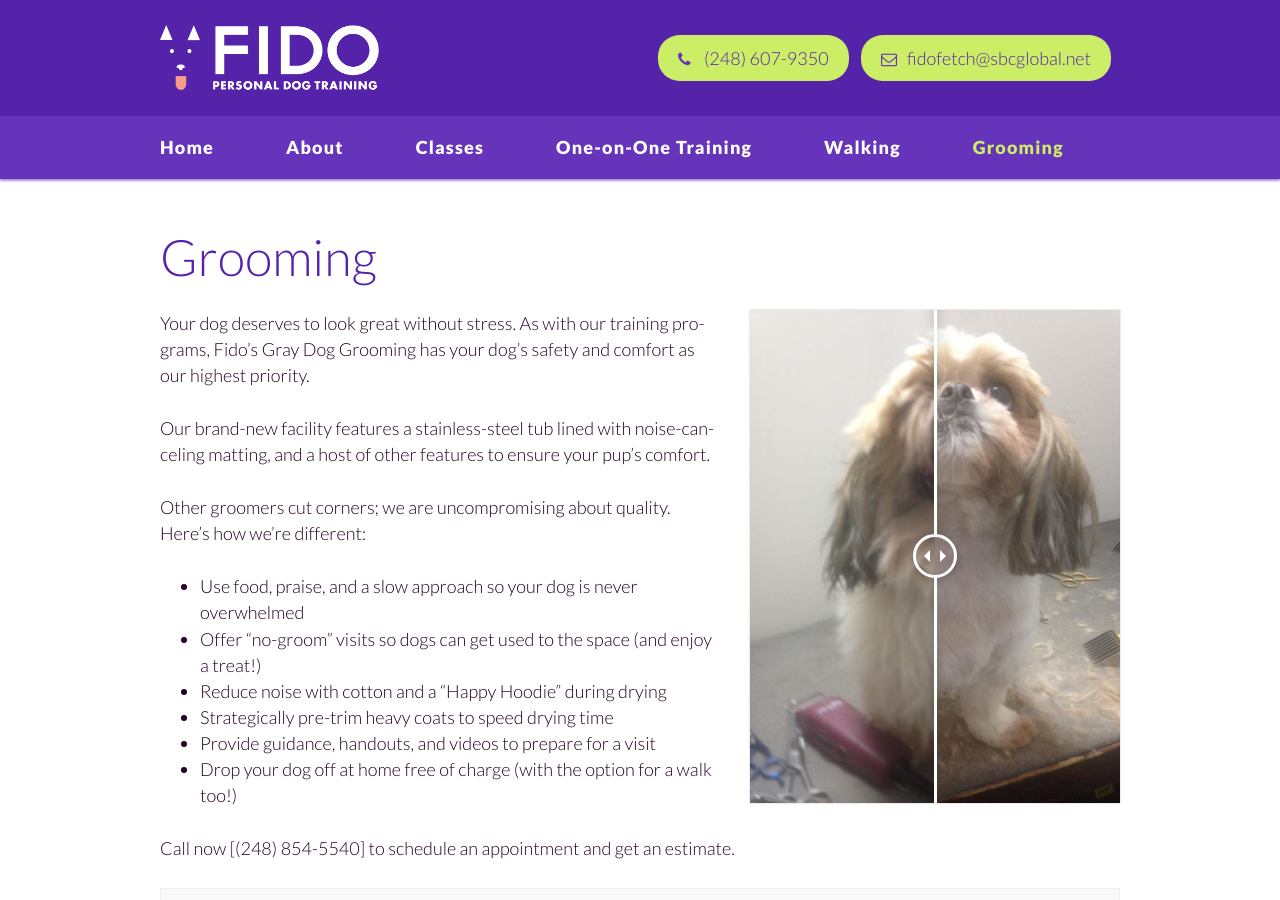
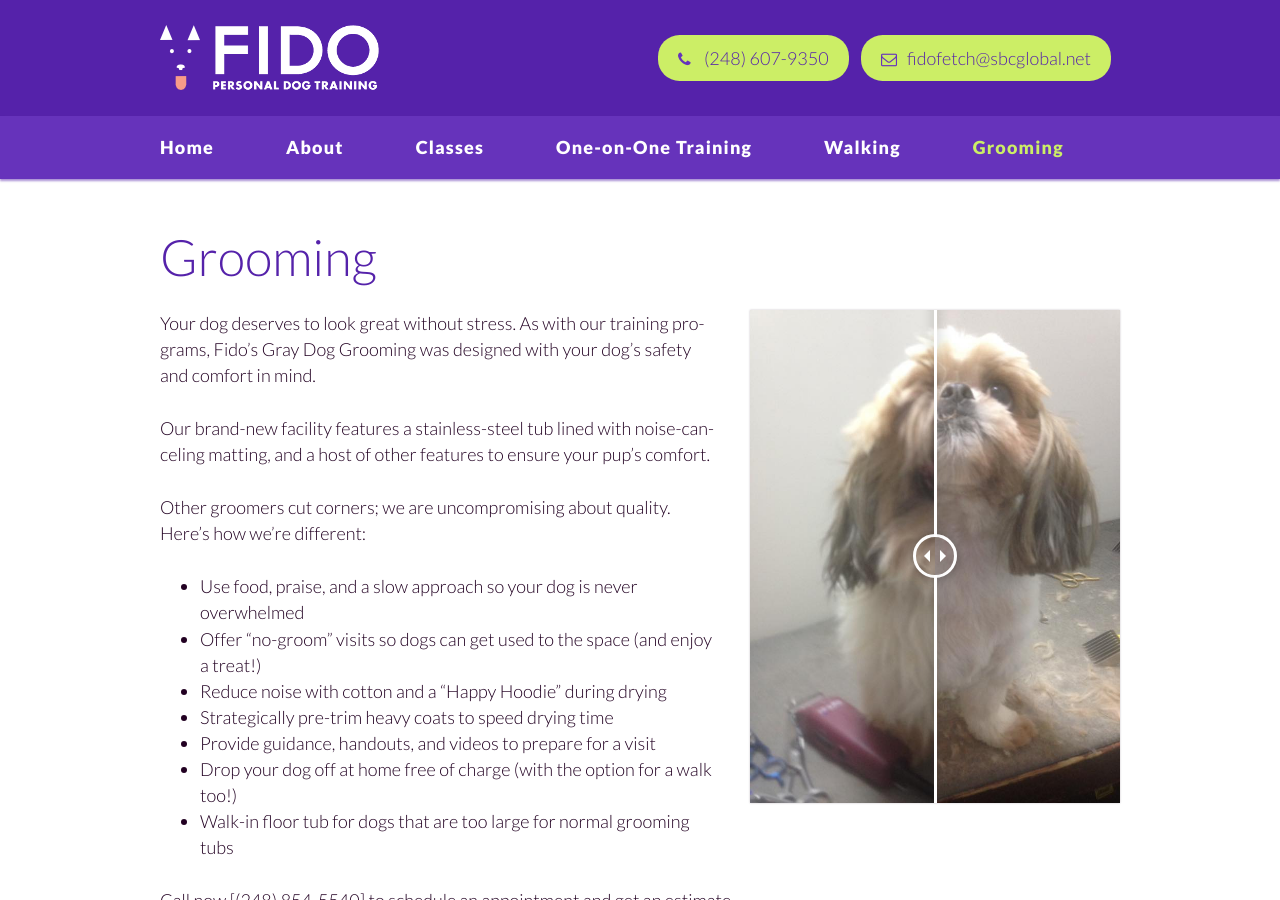
Before and after one commit to fidodogtraining/fidodogtraining.github.io, a Jekyll site: the page built from _autopages/grooming.md, in a window 1280 px wide and 900 px high. Built offline with Jekyll 4.4.1, drawn with Linux system fonts in a browser that asks for light colours.

Commit message:
Update grooming.md

```diff
--- a/_autopages/grooming.md
+++ b/_autopages/grooming.md
@@ -9,7 +9,7 @@ regions:
   <img src="/images/2020/fuzzball-after.jpg" alt="" />
 </div></div>
 Your dog deserves to look great without stress. As with our training programs, Fido's Gray Dog Grooming
-has your dog’s safety and comfort as our highest priority.
+was designed with your dog’s safety and comfort in mind.
 
 Our brand-new facility features a stainless-steel tub lined with noise-canceling
 matting, and a host of other features to ensure your pup’s comfort.
@@ -23,6 +23,7 @@ different:
   * Strategically pre-trim heavy coats to speed drying time
   * Provide guidance, handouts, and videos to prepare for a visit
   * Drop your dog off at home free of charge (with the option for a walk too!)
+  * Walk-in floor tub for dogs that are too large for normal grooming tubs
 
 Call now [(248) 854-5540] to schedule an appointment and get an estimate.
 
```
